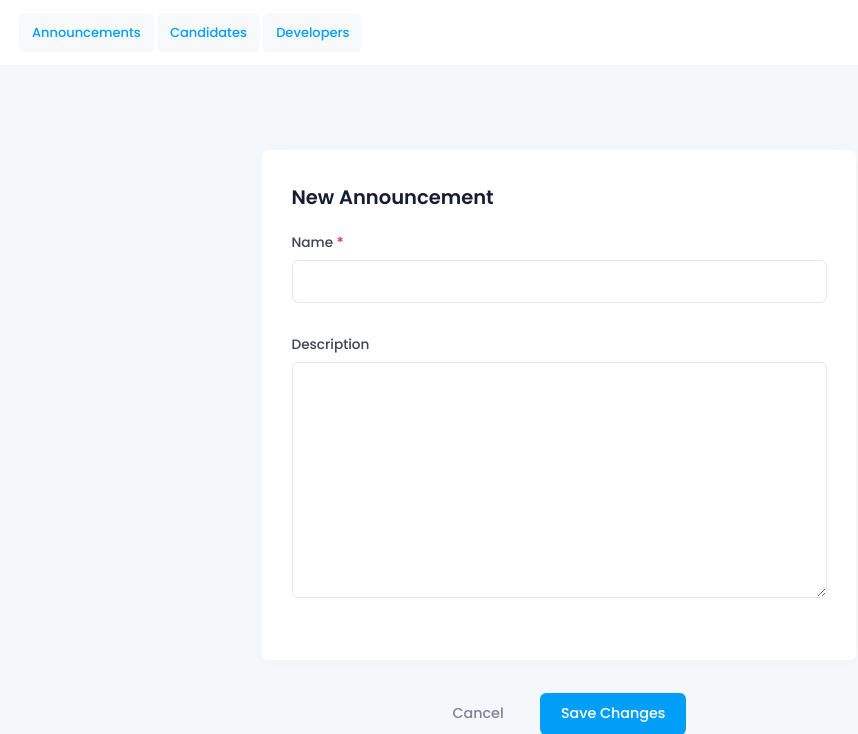
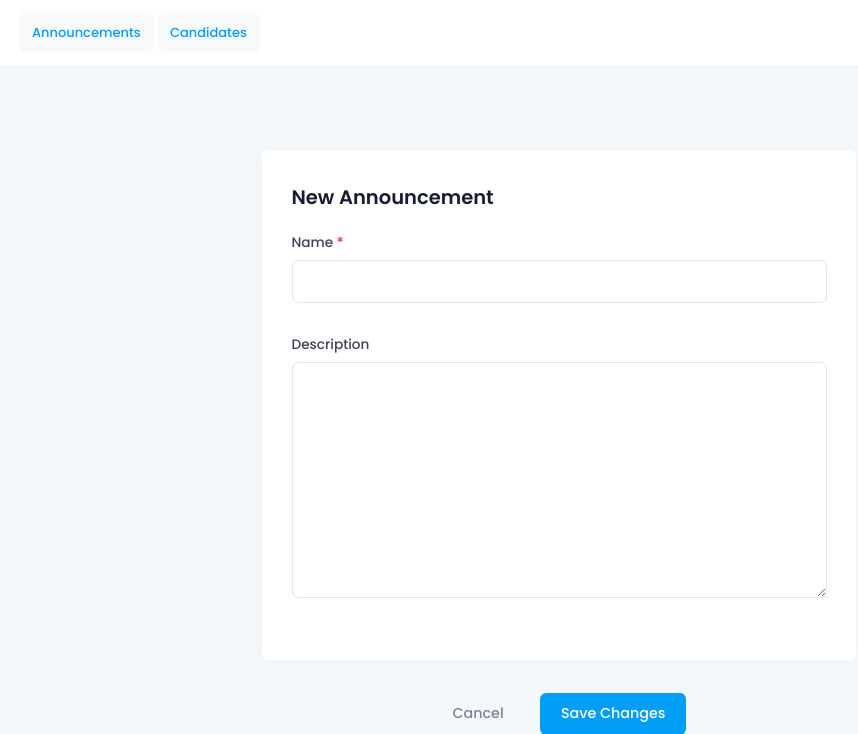
Before and after one commit to jcobacho/countingotest, a Django app: page /annoucements/new/ in a window 1280 px wide. Shown: the top 734 px of the page, without its empty margins (81-939 px from the left). Run offline with Django 3.2, Linux system fonts and the light colour scheme; some libraries are stand-ins or nearby versions.

Commit message:
removed developers link

```diff
--- a/frontend/templates/frontend/admin/header_left.html
+++ b/frontend/templates/frontend/admin/header_left.html
@@ -18,14 +18,6 @@
 
                         </div>
 
-            <div class="menu-item here show menu-lg-down-accordion me-lg-1">
-                                        <span class="menu-link py-3">
-                                            <span class="menu-title"><a href="#">Developers</a></span>
-                                            <span class="menu-arrow d-lg-none"></span>
-                                        </span>
-
-                                    </div>
-
         </div>
         <!--end::Menu-->
     </div>
```
